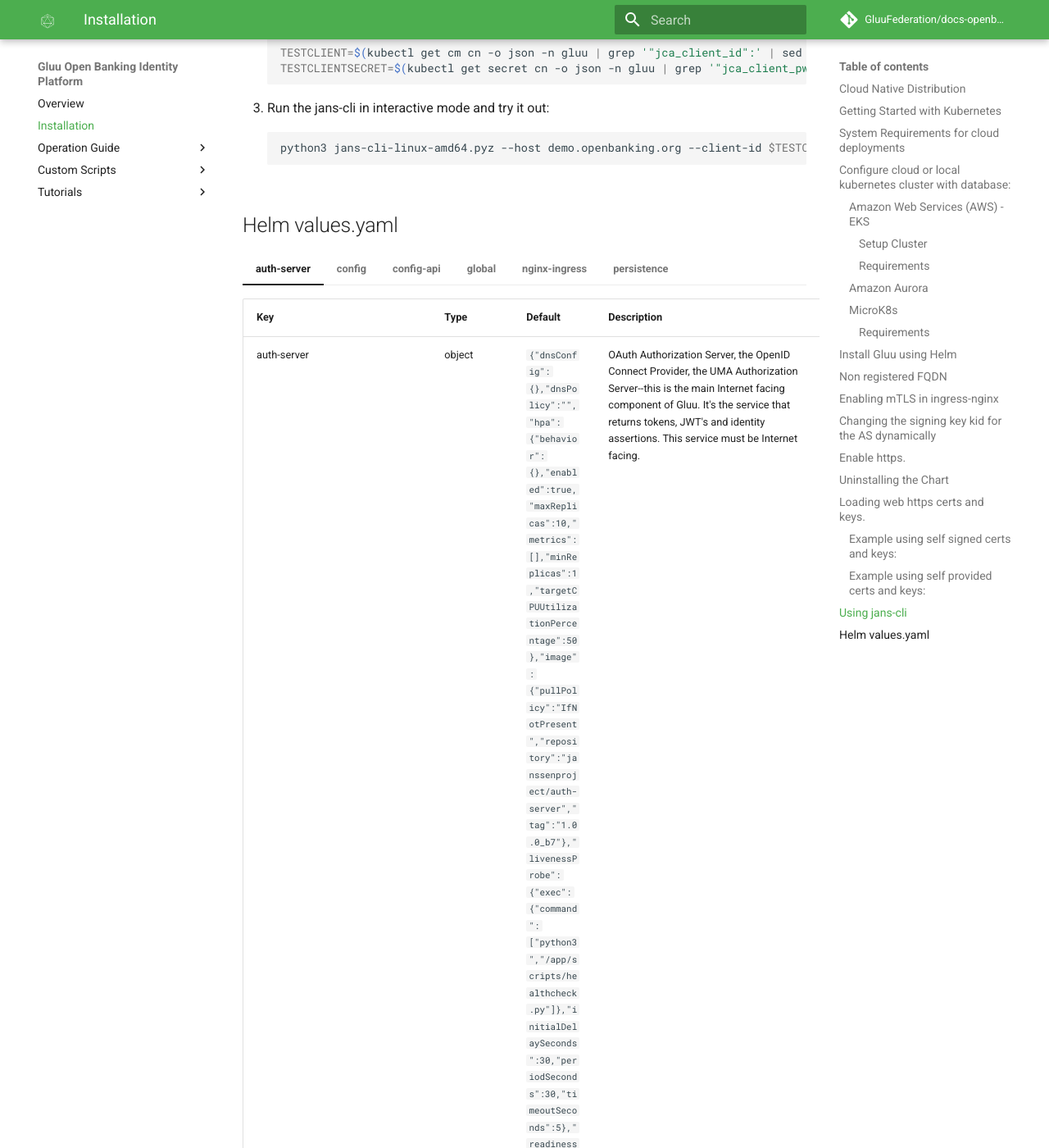
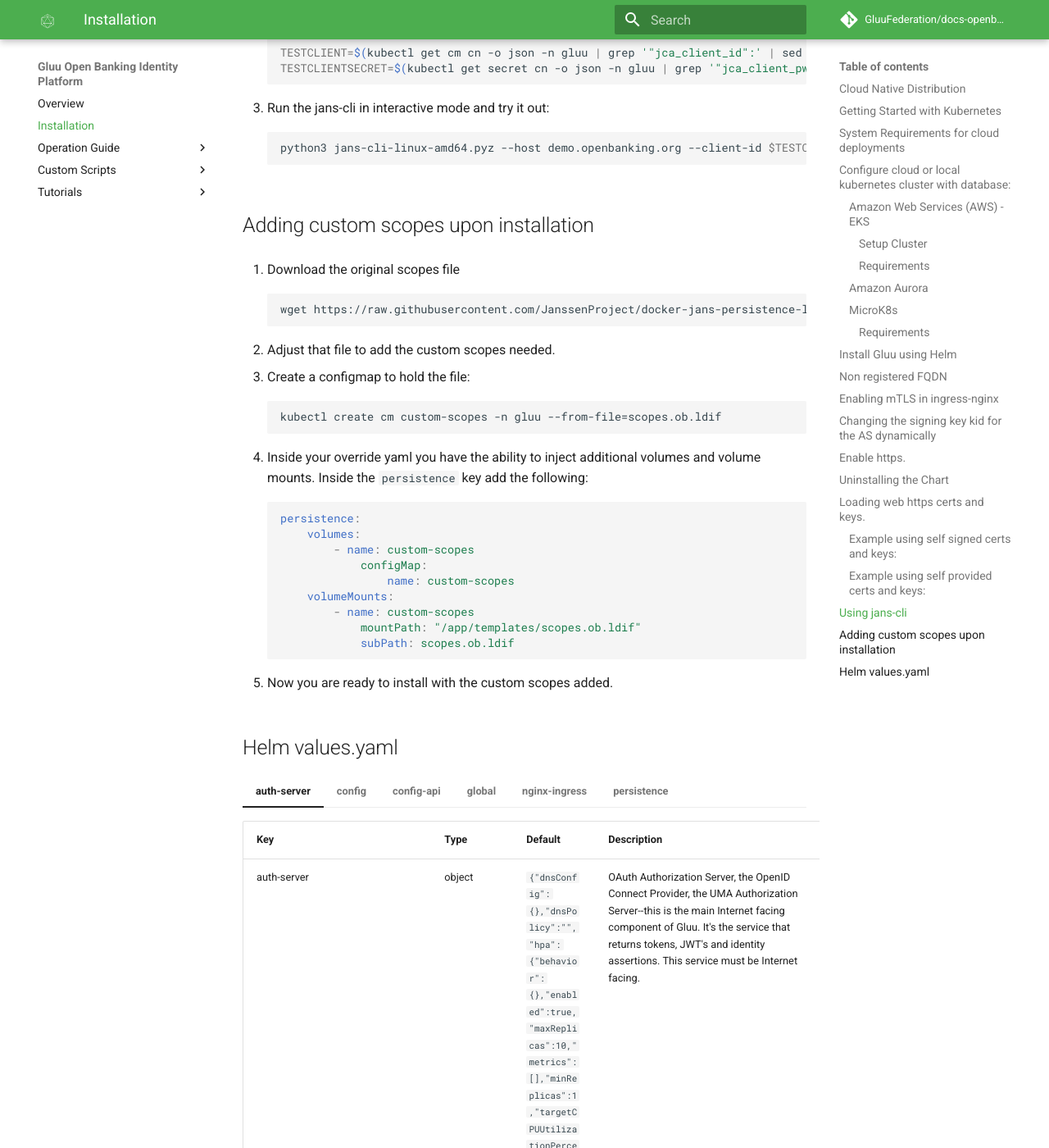
Before and after one commit to GluuFederation/docs-openbanking-prod, an MkDocs documentation site: the page built from docs/source/install-cn.md, in a window 1280 px wide and 1400 px high, scrolled down 13095 px. Shown: the whole window at 82% size. Built offline with MkDocs 1.6.1 and Material for MkDocs 9.7.7, drawn with Linux system fonts in a browser that asks for light colours; comment, search, counter and statistics services are not loaded.

Commit message:
docs: add custom scopes instructions

````diff
--- a/docs/source/install-cn.md
+++ b/docs/source/install-cn.md
@@ -473,6 +473,38 @@ If during installation the release was not defined, release name is checked by r
     ```bash
     python3 jans-cli-linux-amd64.pyz --host demo.openbanking.org --client-id $TESTCLIENT --client_secret $TESTCLIENTSECRET --cert-file jans_cli_client.crt --key-file jans_cli_client.key
     ```
+
+## Adding custom scopes upon installation
+
+1. Download the original scopes file
+
+	```
+	wget https://raw.githubusercontent.com/JanssenProject/docker-jans-persistence-loader/master/templates/scopes.ob.ldif
+    ```
+
+1. Adjust that file to add the custom scopes needed.
+
+1. Create a configmap to hold the file:
+
+	```
+	kubectl create cm custom-scopes -n gluu --from-file=scopes.ob.ldif
+	```
+
+1. Inside your override yaml you have the ability to inject additional volumes and volume mounts. Inside the `persistence` key add the following:
+
+	```yaml
+	persistence:
+		volumes:
+			- name: custom-scopes
+				configMap:
+					name: custom-scopes
+		volumeMounts:
+			- name: custom-scopes
+				mountPath: "/app/templates/scopes.ob.ldif"
+				subPath: scopes.ob.ldif
+	```
+
+1. Now you are ready to install with the custom scopes added.
 
 ## Helm values.yaml
 
````
